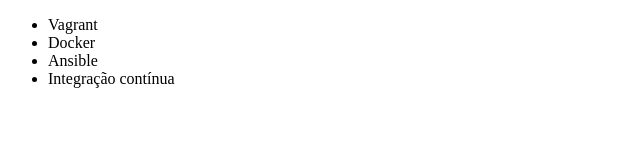
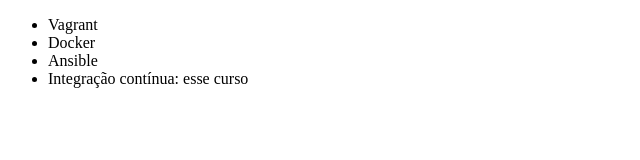
Before and after one commit to murilLost/alura-git, a plain HTML site: page index.html in a window 1280 px wide. Shown: the full height of the page, 0-640 px from the left. Drawn offline with Linux system fonts and the light colour scheme.

Commit message:
Alterado nome curso

```diff
--- a/index.html
+++ b/index.html
@@ -9,7 +9,7 @@
 			<li>Vagrant</li>
 			<li>Docker</li>
 			<li>Ansible</li>
-			<li>Integração contínua</li>
+			<li>Integração contínua: esse curso</li>
 		</ul>
 	</body>
 </html>
```
